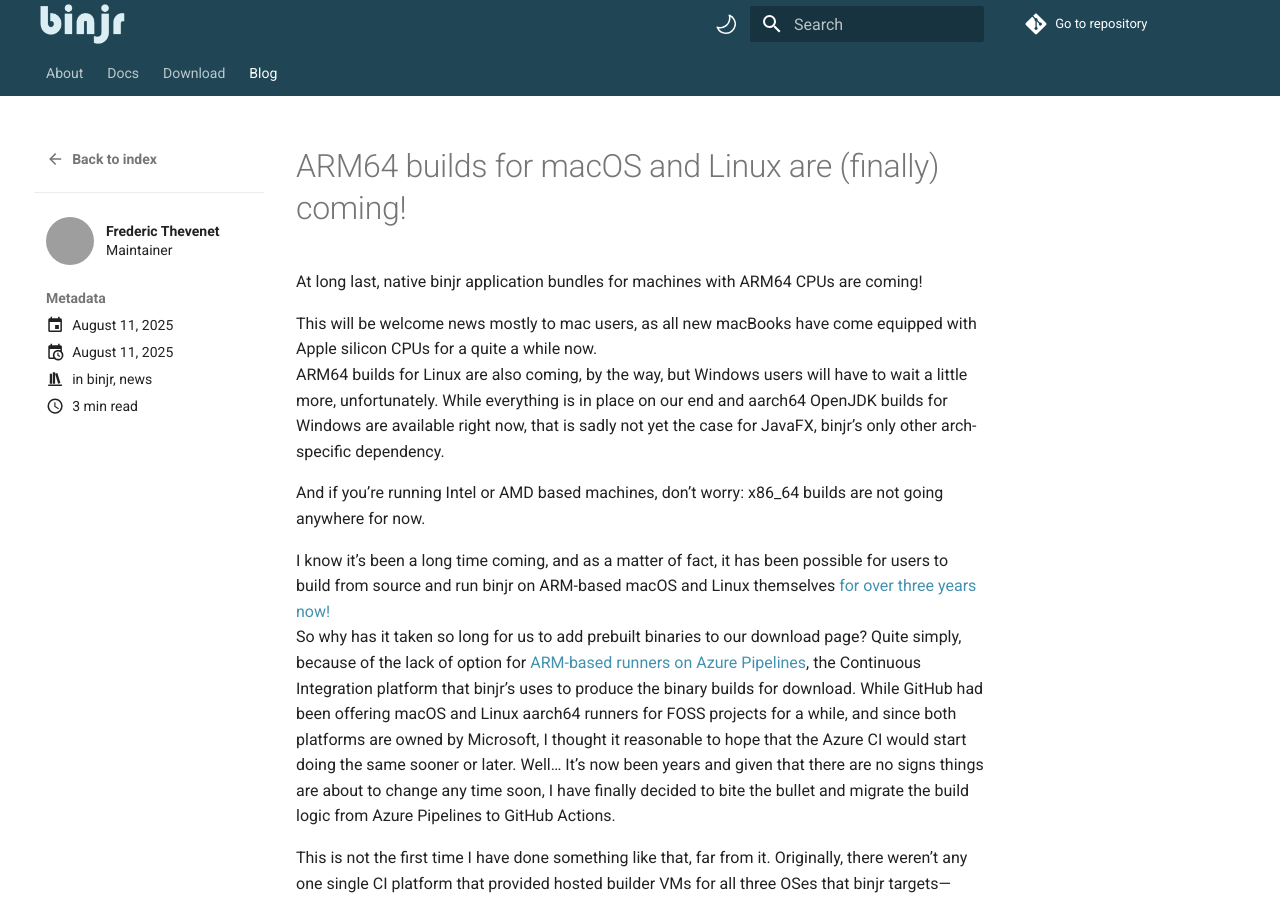
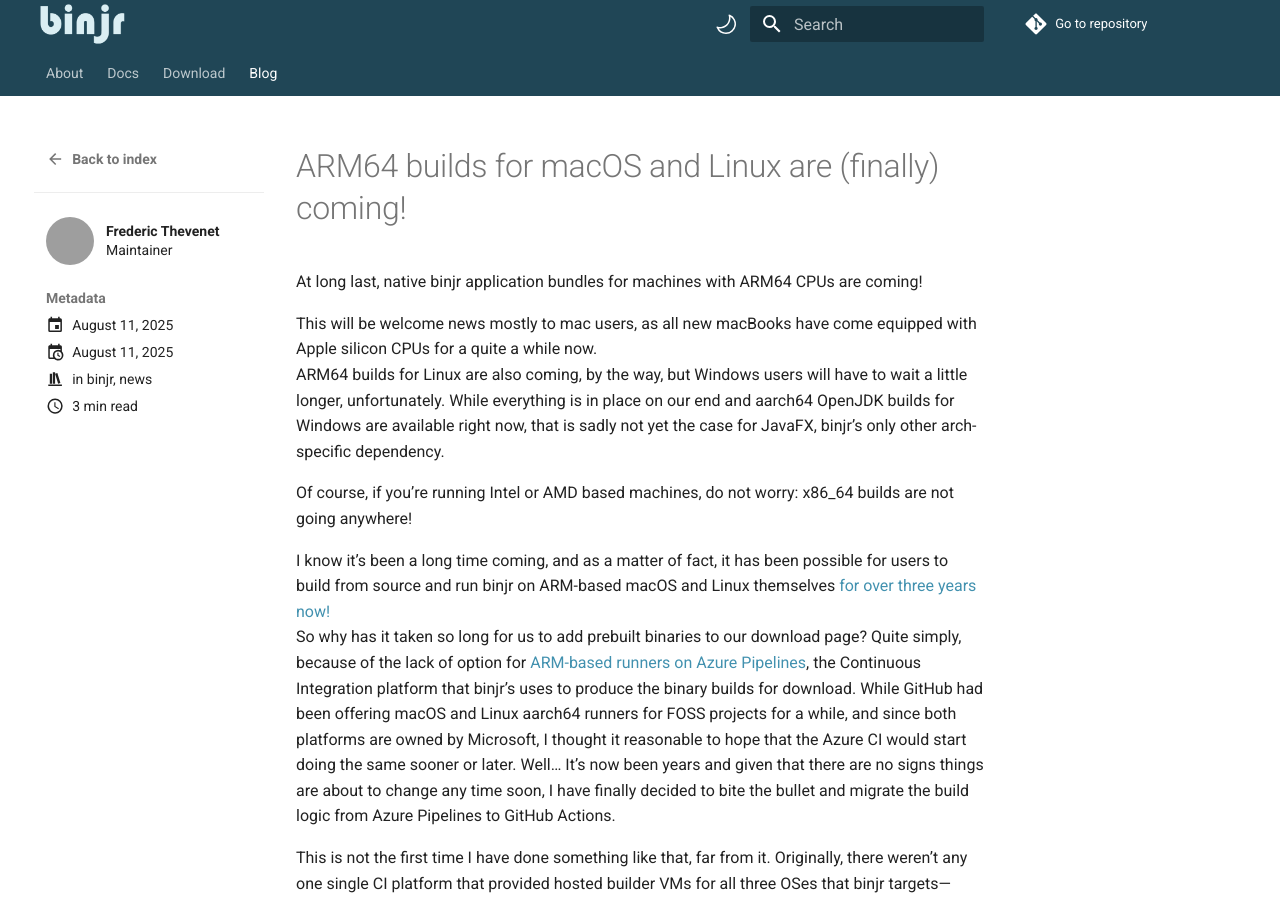
Before and after one commit to binjr/binjr.github.io, an MkDocs documentation site: the page built from docs/blog/posts/arm64-builds-for-macos-and-linux-are-coming.md, in a window 1280 px wide and 900 px high. Built offline with MkDocs 1.6.1 and Material for MkDocs 9.7.7, drawn with Linux system fonts in a browser that asks for light colours; comment, search, counter and statistics services are not loaded; grey boxes are pictures that could not be loaded.

Commit message:
Corrections to blog post

```diff
--- a/docs/blog/posts/arm64-builds-for-macos-and-linux-are-coming.md
+++ b/docs/blog/posts/arm64-builds-for-macos-and-linux-are-coming.md
@@ -22,9 +22,9 @@
 At long last, native binjr application bundles for machines with ARM64 CPUs are coming!
 
 This will be welcome news mostly to mac users, as all new macBooks have come equipped with Apple silicon CPUs for a quite a while now.
-ARM64 builds for Linux are also coming, by the way, but Windows users will have to wait a little more, unfortunately. While everything is in place on our end and aarch64 OpenJDK builds for Windows are available right now, that is sadly not yet the case for JavaFX, binjr's only other arch-specific dependency.
+ARM64 builds for Linux are also coming, by the way, but Windows users will have to wait a little longer, unfortunately. While everything is in place on our end and aarch64 OpenJDK builds for Windows are available right now, that is sadly not yet the case for JavaFX, binjr's only other arch-specific dependency.
 
-And if you're running Intel or AMD based machines, don't worry: x86_64 builds are not going anywhere for now.
+Of course, if you're running Intel or AMD based machines, do not worry: x86_64 builds are not going anywhere!
 
 <!-- more -->
 
```
